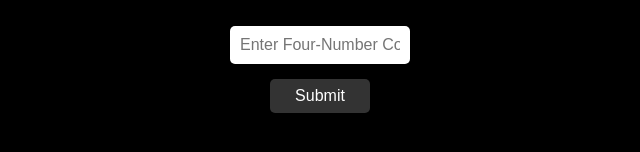
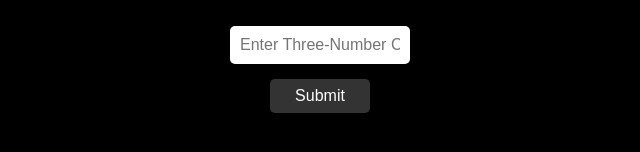
Before and after one commit to wzblackstone/interstellar2025, a plain HTML site: page index.html in a window 1280 px wide. Shown: the part 528-680 px from the top of the page, 320-960 px from the left. Drawn offline with Linux system fonts and the light colour scheme.

Commit message:
Update index.html

```diff
--- a/index.html
+++ b/index.html
@@ -102,7 +102,7 @@ music.play().catch(function(error) {
       <h1 style="text-color:white;">***TRANSMISSION LOST***</h1>
     </div>
     <form id="pw-form" onsubmit="checkPassword(event)">
-      <input type="password" id="password" placeholder="Enter Four-Number Code" autocomplete="off">
+      <input type="password" id="password" placeholder="Enter Three-Number Code" autocomplete="off">
       <br>
       <button type="submit">Submit</button>
       <div class="error" id="error"></div>
```
